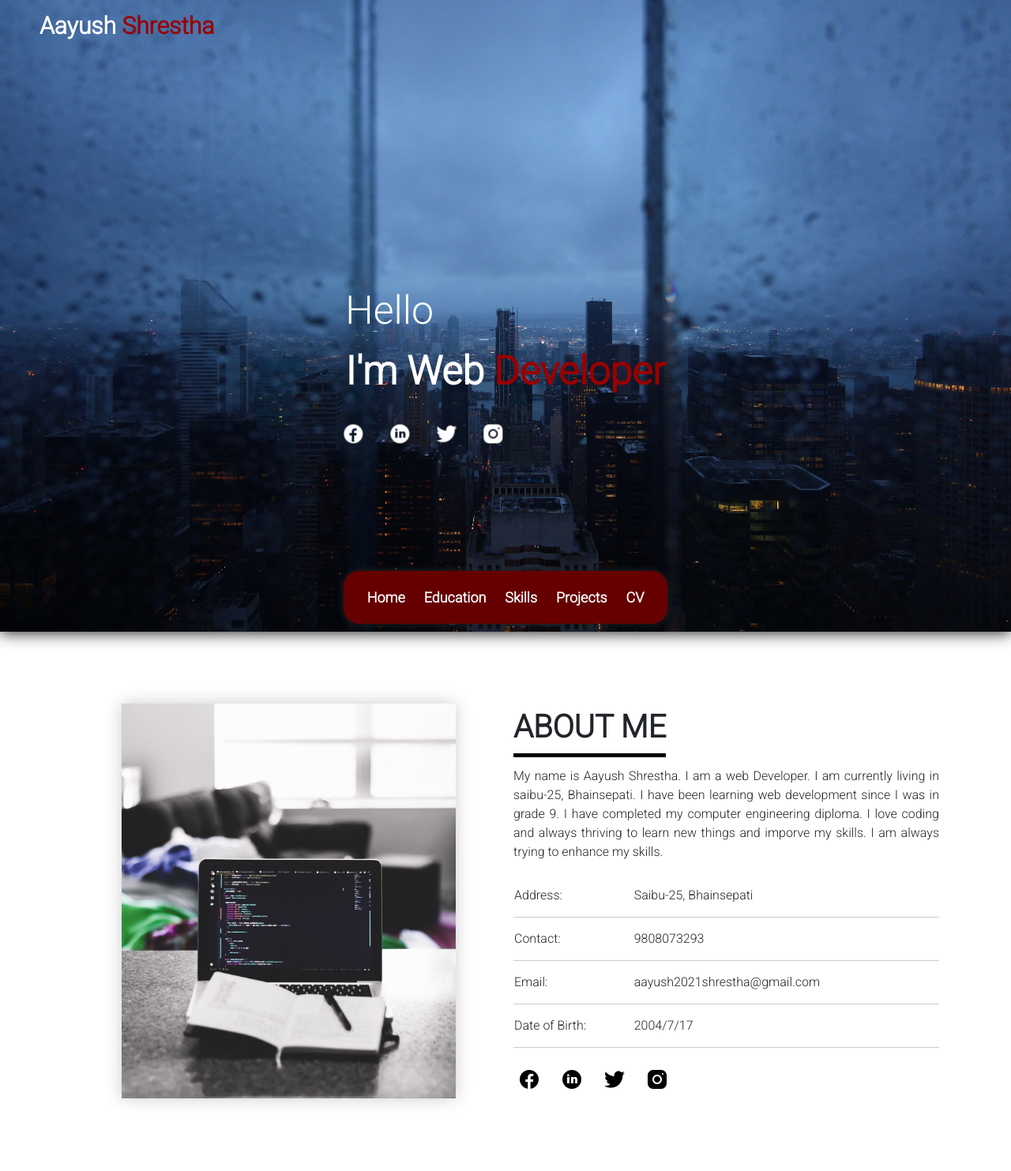
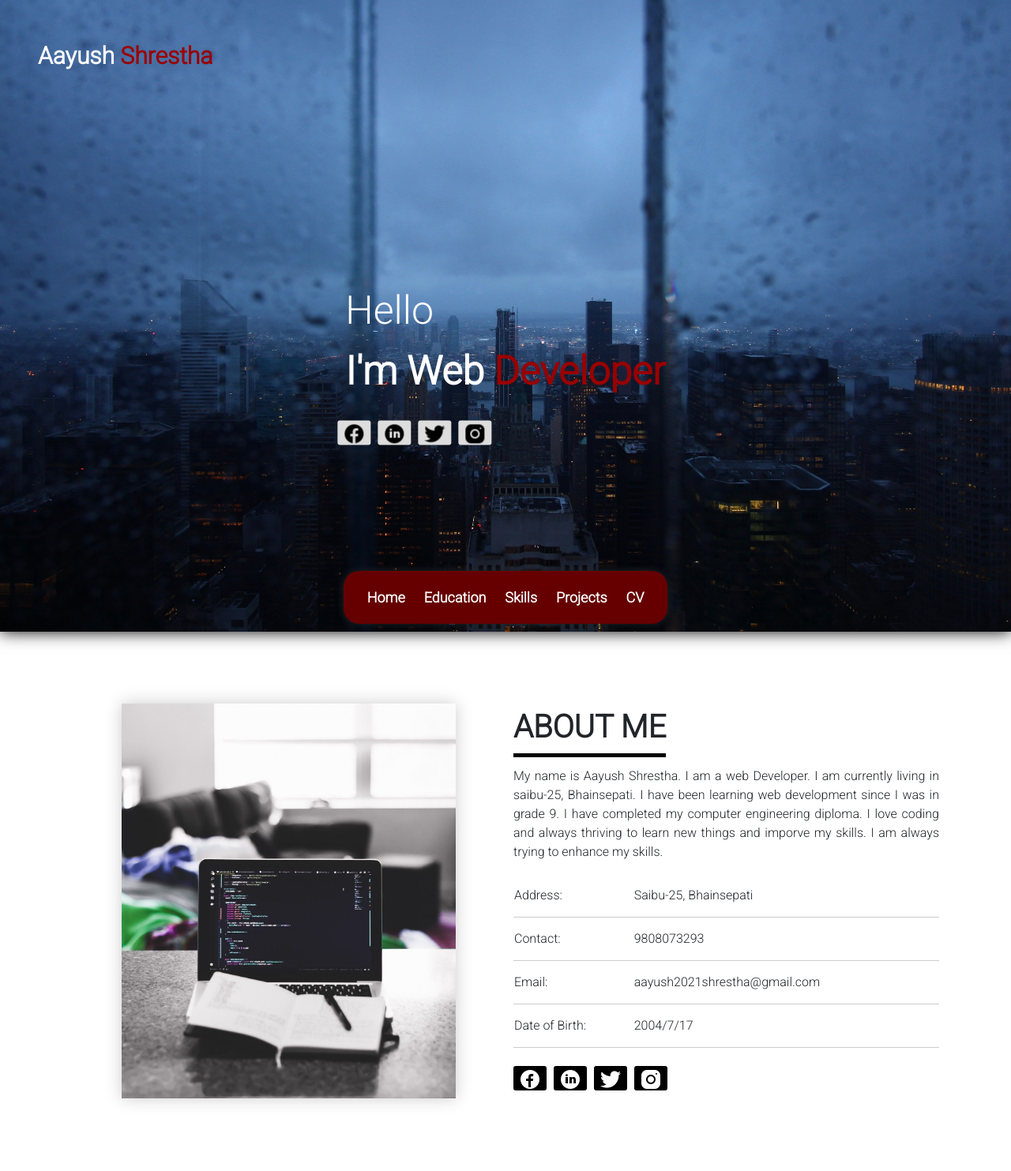
Before and after one commit to shrenda1/portfolio, a Django app: page / in a window 1280 px wide. Shown: the top 1483 px of the page at 79% size. Run offline with Django 4.2, Linux system fonts and the light colour scheme.

Commit message:
link hover

```diff
--- a/portfolioapp/templates/Home.html
+++ b/portfolioapp/templates/Home.html
@@ -32,8 +32,8 @@
 		}
 		.banner-head{
 			position: absolute;
-			top: 10px;
-			left: 50px;
+			top: 3rem;
+			left: 3rem;
 			font-weight: 600;
 			font-size: 30px;
 		}
@@ -68,13 +68,13 @@
 		}
 
 		.banner-links a {
-			margin-right: 15px;
-			padding: 5px;
+			margin-right: 5px;
+			padding: 6px;
+			background-color: #ddd;
+			border-radius: 3px;
 		}
 		.banner-links a:hover{
-			border: 1px solid #ccc;
-			border-radius: 50px;
-			box-shadow: 0px 0px 10px #ccc;
+			background-color: #660000;
 		}
 
 		.skills,
@@ -170,20 +170,23 @@
 			margin-top: 25px;
 		}
 
-		.aboutme-links a,
-		.footer-btm-links a {
-			margin-right: 10px;
-			padding: 5px;
+		.aboutme-links a{
+			margin-right: 5px;
+			padding: 6px;
+			background-color: #000000;
+			border-radius: 3px;
+		}
+		.footer-btm-links a{
+			margin-right: 5px;
+			padding: 6px;
+			background-color: #ddd;
+			border-radius: 3px;
 		}
 		.aboutme-links a:hover{
-			border: 1px solid #ccc;
-			border-radius: 50px;
-			box-shadow: 0px 0px 10px #ccc;
+			background-color: #660000;
 		}
 		.footer-btm-links a:hover{
-			border: 1px solid #ccc;
-			border-radius: 50px;
-			box-shadow: 0px 0px 10px #ccc;
+			background-color: #660000;
 		}
 		.education-info {
 			padding-top: 50px;
@@ -275,10 +278,10 @@
 				<h1>Hello</h1>
 				<span class="cen">I'm Web <p style="color: #990000; display:inline-block;">Developer</p></span>
 				<div class="banner-links">
-					<a href=""><img src="{% static 'image/icons8-facebook-circled-30 (1).png' %}" alt=""></a>
-					<a href=""><img src="{% static 'image/icons8-linkedin-circled-30.png' %}" alt=""></a>
-					<a href=""><img src="{% static 'image/icons8-twitter-30.png' %}" alt=""></a>
-					<a href=""><img src="{% static 'image/icons8-instagram-30-white.png' %}" alt=""></a>
+					<a href=""><img src="{% static 'image/icons8-facebook-30.png' %}" alt=""></a>
+					<a href=""><img src="{% static 'image/icons8-linkedin-circled-30 (1).png' %}" alt=""></a>
+					<a href=""><img src="{% static 'image/icons8-twitter-30 (1).png' %}" alt=""></a>
+					<a href=""><img src="{% static 'image/icons8-instagram-30.png' %}" alt=""></a>
 				</div>
 			</div>
 		</div>
@@ -333,10 +336,14 @@
 
 				</table>
 				<div class="aboutme-links">
-					<a href=""><img src="{% static 'image/icons8-facebook-30.png' %}" alt=""></a>
+					<a href=""><img src="{% static 'image/icons8-facebook-circled-30 (1).png' %}" alt=""></a>
+					<a href=""><img src="{% static 'image/icons8-linkedin-circled-30.png' %}" alt=""></a>
+					<a href=""><img src="{% static 'image/icons8-twitter-30.png' %}" alt=""></a>
+					<a href=""><img src="{% static 'image/icons8-instagram-30-white.png' %}" alt=""></a>
+					<!-- <a href=""><img src="{% static 'image/icons8-facebook-30.png' %}" alt=""></a>
 					<a href=""><img src="{% static 'image/icons8-linkedin-circled-30 (1).png' %}" alt=""></a>
 					<a href=""><img src="{% static 'image/icons8-twitter-30 (1).png' %}" alt=""></a>
-					<a href=""><img src="{% static 'image/icons8-instagram-30.png' %}" alt=""></a>
+					<a href=""><img src="{% static 'image/icons8-instagram-30.png' %}" alt=""></a> -->
 				</div>
 			</div>
 		</div>
@@ -437,10 +444,10 @@
 	<div class="footer-btm">
 		<p>aayush2021shrestha@gmail.com</p>
 		<div class="footer-btm-links">
-			<a href=""><img src="{% static 'image/icons8-facebook-circled-30 (1).png' %}" alt=""></a>
-			<a href=""><img src="{% static 'image/icons8-linkedin-circled-30.png' %}" alt=""></a>
-			<a href=""><img src="{% static 'image/icons8-twitter-30.png' %}" alt=""></a>
-			<a href=""><img src="{% static 'image/icons8-instagram-30-white.png' %}" alt=""></a>
+			<a href=""><img src="{% static 'image/icons8-facebook-30.png' %}" alt=""></a>
+			<a href=""><img src="{% static 'image/icons8-linkedin-circled-30 (1).png' %}" alt=""></a>
+			<a href=""><img src="{% static 'image/icons8-twitter-30 (1).png' %}" alt=""></a>
+			<a href=""><img src="{% static 'image/icons8-instagram-30.png' %}" alt=""></a>
 		</div>
 	</div>
 
```
